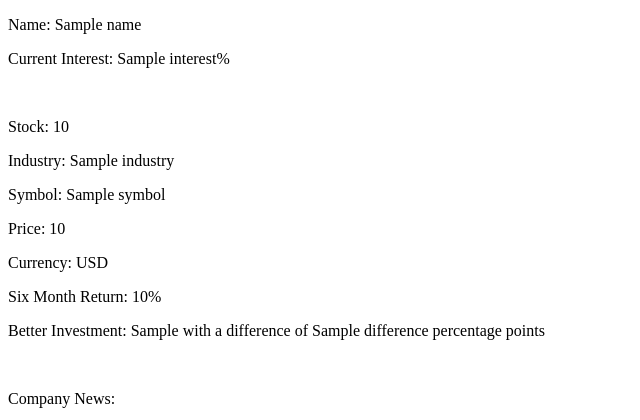
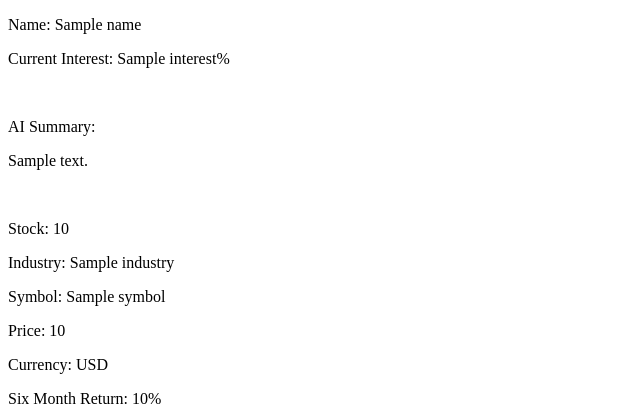
Before and after one commit to simoneppig/AN6001-bank-web-app, a Flask app: template templates/main.html in a window 1280 px wide. Shown: the top 420 px of the page, without its empty margins (0-640 px from the left). Run offline with Flask 3, Linux system fonts and the light colour scheme; the template is opened without the code that fills it: most values are stand-ins (such as "Sample title", 1, 10 or a date in 2020).

Commit message:
Added AI summary

```diff
--- a/app.py
+++ b/app.py
@@ -161,6 +161,28 @@
     industry_news_sentiment = get_overall_news_sentiment(industry_news)
     industry_news_sentiment_scaled = int((industry_news_sentiment + 1) * 50)
 
+    # AI Summary
+    summary_info = {
+        "company": stock,
+        "symbol": symbol,
+        "industry": industry,
+        "current_stock_price": price,
+        "stock_price_currency": currency,
+        "six_month_stock_return": six_month_return,
+        "users_current_savings_plan_interest": interest,
+        "difference_between_current_plan_and_stock_return": difference,
+        "better_investment_over_last_six_months": better_investment,
+        "company_news_articles": company_news,
+        "company_news_sentiment_from_zero_to_hundred": company_news_sentiment_scaled,
+        "industry_news_articles": industry_news,
+        "industry_news_sentiment_from_zero_to_hundred": industry_news_sentiment_scaled
+    }
+
+    summary = client.models.generate_content(
+        model="gemma-3-27b-it",
+        contents=f"You are a personal banking support assistant. Your task is to provide a one paragraph summary of the market situation for a company and industry for the user to make financial decisions. However, you are not supposed to give actual financial advice, just give the user enough information to make the decision themselves. Here is the information you should base you summary on: {summary_info}"
+    ).candidates[0].content.parts[0].text
+
     return render_template("main.html",
                            name = name,
                            stock = stock,
@@ -175,7 +197,8 @@
                            company_news = company_news,
                            company_news_sentiment = company_news_sentiment_scaled,
                            industry_news_sentiment = industry_news_sentiment_scaled,
-                           industry_news = industry_news
+                           industry_news = industry_news,
+                           summary = summary
                            )
 
 
--- a/templates/main.html
+++ b/templates/main.html
@@ -7,6 +7,11 @@
 <body>
     <p>Name: {{name}}</p>
     <p>Current Interest: {{interest}}%</p>
+
+    <br>
+
+    <p>AI Summary:</p>
+    <p>{{summary}}</p>
 
     <br>
 
```
